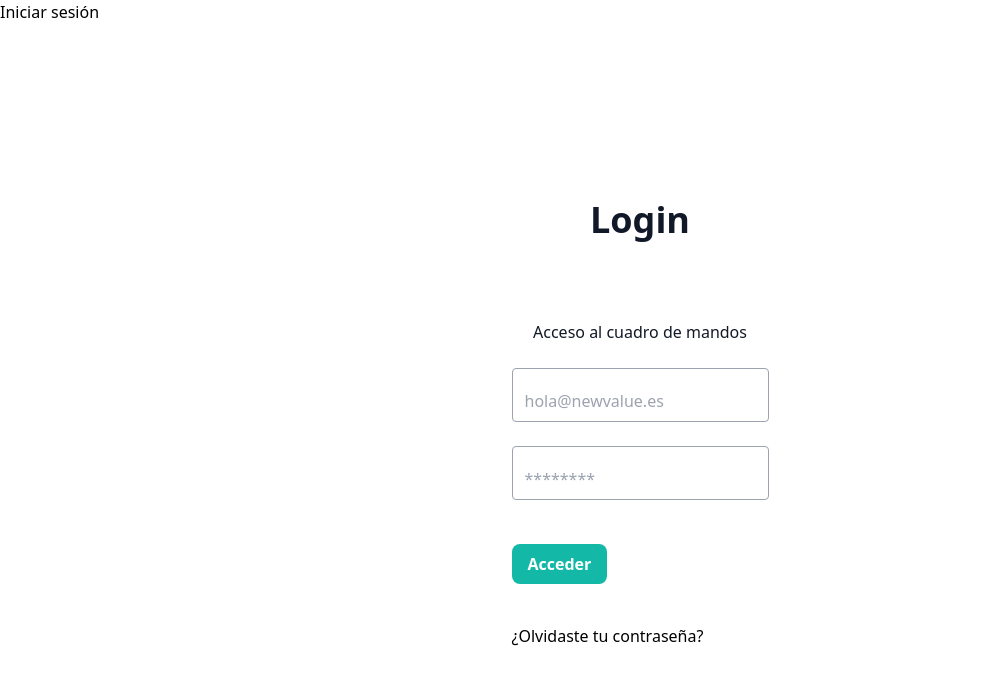
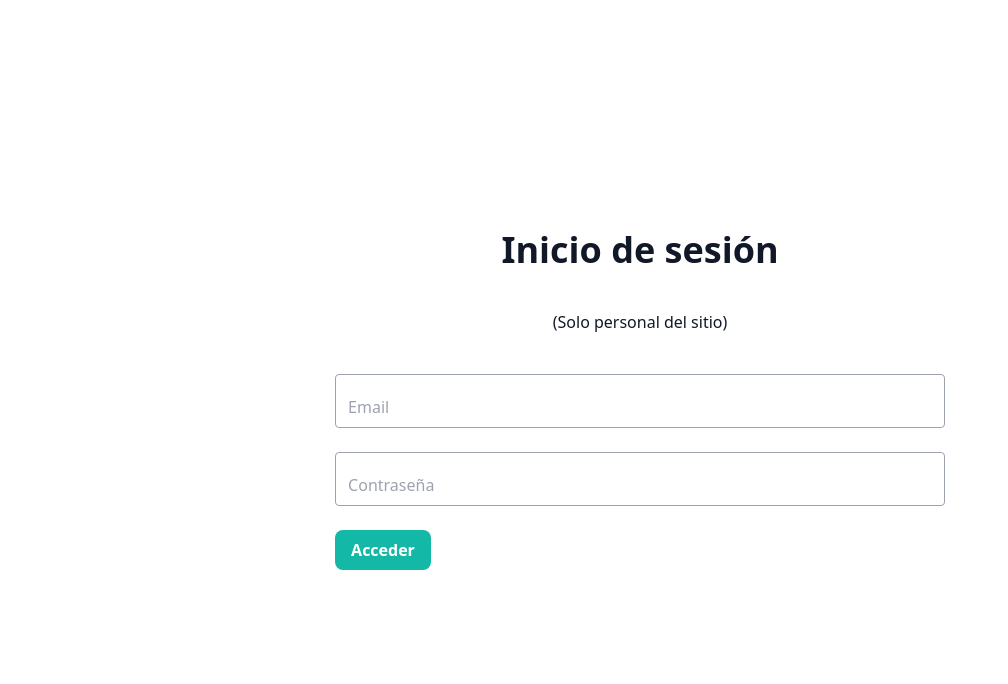
Before and after one commit to mariandrean/NewValue, a React (Vite) app in the folder client/: page /login in a window 1280 px wide. Shown: the top 684 px of the page, without its empty margins (0-1008 px from the left). Built offline with nearby package versions, Linux system fonts and the light colour scheme.

Commit message:
fix(client/login):add-useForm-to-login

```diff
--- a/client/src/components/LogOutButton.jsx
+++ b/client/src/components/LogOutButton.jsx
@@ -1,17 +1,18 @@
 import { useUserContext } from '../context/UserContext';
 
 const LogOutButton = () => {
-    const { setUser, setUserAuth  } = useUserContext();
+    const { setUser, setUserAuth, setUserRole } = useUserContext();
 
-    const deleteDataUser = () => {
+    const handleLogOut = () => {
         setUser(null);
         setUserAuth(null);
-        localStorage.removeItem('Token');
+        setUserRole(null);
+        localStorage.removeItem('token');
     }
 
   return (
 
-    <button onClick={deleteDataUser}>Log Out</button>
+    <button onClick={handleLogOut}>Log Out</button>
   );
 }
 
--- a/client/src/components/LoginForm.jsx
+++ /dev/null
@@ -1,80 +0,0 @@
-import React, { useState } from 'react';
-import { useNavigate } from 'react-router-dom';
-import { useUserContext } from '../context/UserContext.jsx';
-import { login } from '../services/usersServices.js'
-
-
-const LoginForm = () => {
-    const [email, setEmail] = useState('');
-    const [password, setPassword] = useState('');
-    const [emailError, setEmailError] = useState('');
-    const [passwordError, setPasswordError] = useState('');
-    const navigate = useNavigate();
-    const { setUserAuth, setUser } = useUserContext();
-
-    const handleSubmit = async (e) => {
-        e.preventDefault();
-        try {
-            const data = await login(email, password);
-            console.log(email);
-            localStorage.setItem('token', data.token);
-            setUser(data.data);
-            setUserAuth(true);
-            navigate('/dashboard');
-
-        } catch (error) {
-            console.error('Error:', error);
-            if (error.message.includes('Usuario no registrado.')) {
-                setEmailError('Usuario no registrado.');
-                setPasswordError('');
-            } else if (error.message.includes('Contraseña incorrecta.')) {
-                setPasswordError('Contraseña incorrecta.');
-                setEmailError('');
-            } else {
-                setPasswordError('Error en la solicitud de inicio de sesión');
-                setEmailError('');
-            }
-        }
-    };
-
-    return (
-        <>
-            <div className="flex flex-col items-center justify-center min-h-screen bg-white-100">
-                <form className="space-y-6" onSubmit={handleSubmit}>
-                    <h3 className="text-4xl text-gray-900 mb-20 text-center font-semibold">Login</h3>
-                    <h4 className="text-1xl text-gray-900 mb-10 text-center">Acceso al cuadro de mandos</h4>
-                    <div>
-                        <label htmlFor="email">
-                            <input className="input border border-gray-400 appearance-none rounded w-full px-3 py-3 pt-5 pb-2 focus focus:border-indigo-600 focus:outline-none active:outline-none active:border-indigo-600" type="email" value={email} onChange={(e) => {
-                                setEmail(e.target.value);
-                                setEmailError('');
-                            }} required id="email" placeholder="hola@newvalue.es" />
-                            {emailError && <p>{emailError}</p>}
-
-                        </label>
-                    </div>
-
-                    <div>
-                        <label htmlFor="password">
-                            <input className="input border border-gray-400 appearance-none rounded w-full px-3 py-3 pt-5 pb-2 focus focus:border-indigo-600 focus:outline-none active:outline-none active:border-indigo-600 mb-5" type="password" value={password} onChange={(e) => {
-                                setPassword(e.target.value);
-                                setPasswordError('');
-                            }} required id="password" placeholder="********" />
-                            {passwordError && <p>{passwordError}</p>}
-                        </label>
-                    </div>
-
-                    <div>
-                        <button className="bg-teal-500 text-white border-green-900 rounded-lg font-semibold py-2 px-4 hover:bg-teal-800 transition duration-300 ease-in-out mb-10">
-                            Acceder
-                        </button>
-                        <div>
-                            <p>¿Olvidaste tu contraseña?</p>
-                        </div>
-                    </div>
-                </form>
-            </div>
-        </>
-    );
-}
-export default LoginForm;
--- a/client/src/context/UserContext.jsx
+++ b/client/src/context/UserContext.jsx
@@ -8,11 +8,11 @@ export const useUserContext = () => useContext(UserContext);
 
 const UserProvider = ({ children }) => {
     const [ user, setUser ] = useState(null);
-    const [ userAuth, setUserAuth ] = useState(false);
-
+    const [ userAuth, setUserAuth ] = useState(null);
+    const [ userRole, setUserRole ] = useState(null);
 
     return (
-        <UserContext.Provider value={{ userAuth, setUserAuth, user, setUser }}>
+        <UserContext.Provider value={{ userAuth, setUserAuth, user, setUser, userRole, setUserRole }}>
             {children}
         </UserContext.Provider>
     );
--- a/client/src/layout/LayoutPrivate.jsx
+++ b/client/src/layout/LayoutPrivate.jsx
@@ -3,14 +3,15 @@ import { Outlet, useNavigate } from "react-router-dom";
 import { useUserContext } from "../context/UserContext";
 
 const LayoutPrivate = () => {
+  const token = localStorage.getItem("token");
   const { user } = useUserContext();
   const navigate = useNavigate();
 
-/*   useEffect(() => {
-    if (!user) {
+  useEffect(() => {
+    if (!token) {
       navigate("/login");
     }
-  }, [user]); */
+  }, [token]);
 
   return <Outlet />;
 };
--- a/client/src/pages/Login.jsx
+++ b/client/src/pages/Login.jsx
@@ -1,20 +1,49 @@
-import React from 'react';
-import LoginForm from '../components/LoginForm.jsx';
-import { Link } from 'react-router-dom';
+import React, { useState } from 'react';
+import { useNavigate } from 'react-router-dom';
+import { useUserContext } from '../context/UserContext.jsx';
+import { login } from '../services/usersServices.js'
+import { useForm } from 'react-hook-form';
 
 const Login = () => {
+  const { handleSubmit, register, setValue, formState: { errors } } = useForm();
+  const [loginError, setLoginError] = useState('');
+  const navigate = useNavigate();
+  const { setUserAuth, setUser, setUserRole } = useUserContext();
+
+  const handleLogin = async (formData) => {
+    try {
+      const response = await login(formData);
+      localStorage.setItem('token', response.token);
+      setUserAuth(true);
+      setUser(response.user_name);
+      setUserRole(response.user_role)
+      navigate('/dashboard');
+    } catch (error) {
+      console.error(error.response.data.error);
+      setLoginError(error.response.data.error)
+    }
+  };
 
   return (
     <>
-      <div>
-        <div>
-          <Link to='/'>
-          </Link>
-          <h1>Iniciar sesión</h1>
-        <LoginForm/>
+      <div className="flex flex-col items-center justify-center min-h-screen bg-white-100">
+        <h3 className="text-4xl text-gray-900 mb-10 text-center font-semibold">Inicio de sesión</h3>
+        <h4 className="text-1xl text-gray-900 mb-10 text-center">(Solo personal del sitio)</h4>
+        <form className="space-y-6" onSubmit={handleSubmit(handleLogin)}>
+
+          <input {...register("email")} className="input border border-gray-400 appearance-none rounded w-full px-3 py-3 pt-5 pb-2 focus focus:border-indigo-600 focus:outline-none active:outline-none active:border-indigo-600" type="email" id="email" placeholder="Email" />
+
+          <input {...register("password")} className="input border border-gray-400 appearance-none rounded w-full px-3 py-3 pt-5 pb-2 focus focus:border-indigo-600 focus:outline-none active:outline-none active:border-indigo-600 mb-5" type="password" id="password" placeholder="Contraseña" />
+
+          {loginError && <p className='text-sm'>Datos de ingreso incorrectos</p>}
+
+          <button type="submit" className="bg-teal-500 text-white border-green-900 rounded-lg font-semibold py-2 px-4 hover:bg-teal-800 transition duration-300 ease-in-out mb-10">
+            Acceder
+          </button>
+
+        </form>
       </div>
-    </div >
-   </>
+    </>
   );
 }
 
--- a/client/src/services/usersServices.js
+++ b/client/src/services/usersServices.js
@@ -4,12 +4,10 @@ import { API_URL } from "../../config";
 const URLAPI_USERS = `${API_URL}/auth/`
 
 export const login = async (userData) => {
-    console.log(userData);
     try {
         const response = await axios.post(`${URLAPI_USERS}login`, userData);
         return response.data;
     } catch (error) {
-        console.error('Error logging in:', error);
         throw error;
     }
 };
@@ -17,10 +15,8 @@ export const login = async (userData) => {
 export const register = async (userData) => {
     try {
         const response = await axios.post(`${URLAPI_USERS}register`, userData);
-        console.log(response)
         return response.data;
     } catch (error) {
-        console.error('Error registering:', error);
         throw error;
     }
 };
```
